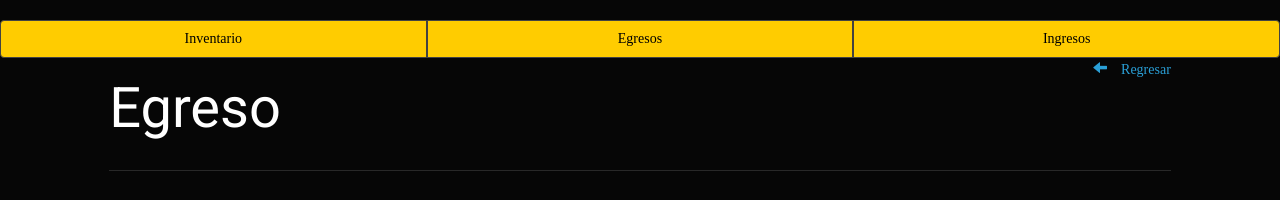
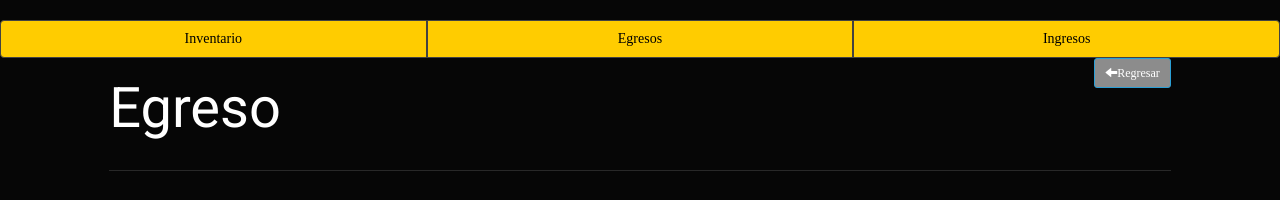
Before and after one commit to PolarCommunity/SimpleInventoryControl, a Django app: template templates/egreso/detalle_egreso_form.html in a window 1280 px wide. Shown: the part 52-252 px from the top of the page. Run offline with Django 3.2, Linux system fonts and the light colour scheme; the template is opened without the code that fills it, so the values that code supplies are empty; some libraries are stand-ins or nearby versions.

Commit message:
botonoes regresar egresos

```diff
--- a/templates/egreso/detalle_egreso_form.html
+++ b/templates/egreso/detalle_egreso_form.html
@@ -9,7 +9,8 @@
       <h1>Egreso</h1>
     </div>
     <div class="col-md-6" align="right">
-        <a  href="{% url 'lista_egreso_sede'%}"><span class="glyphicon glyphicon-arrow-left"> Regresar </a>
+        <a  href="{% url 'lista_egreso_sede'%}" class="btn btn-primary btn-sm" style="background-color: #8c8c8c">
+          <span class="glyphicon glyphicon-arrow-left"></span>Regresar</a>
     </div>
   </div>
   <hr>
--- a/templates/egreso/egreso_form.html
+++ b/templates/egreso/egreso_form.html
@@ -8,7 +8,8 @@
   </div>
   <div class="col-md-6" align="right">
     <br>
-    <a  href="{% url 'lista_egreso_sede'%}"<span class="glyphicon glyphicon-arrow-left"> Regresar </a>
+    <a  href="{% url 'lista_egreso_sede'%}" class="btn btn-primary btn-sm" style="background-color: #8c8c8c">
+      <span class="glyphicon glyphicon-arrow-left"></span> Regresar </a>
   </div>
 </div>
   <div class="row">
--- a/templates/ingresos/detalle_ingreso_form.html
+++ b/templates/ingresos/detalle_ingreso_form.html
@@ -9,8 +9,8 @@
           <h1>Detalle de ingreso</h1>
       </div>
       <div class="col-md-2">
-          <a  href="{% url 'ListaIngreso' %}" class="btn btn-primary btn-sm" style="background-color: #8c8c8c"><span class="glyphicon glyphicon-arrow-left"></span>
-            Regresar </a>
+          <a  href="{% url 'ListaIngreso' %}" class="btn btn-primary btn-sm" style="background-color: #8c8c8c">
+            <span class="glyphicon glyphicon-arrow-left"></span> Regresar </a>
       </div>
     </div>
     <hr>
```
